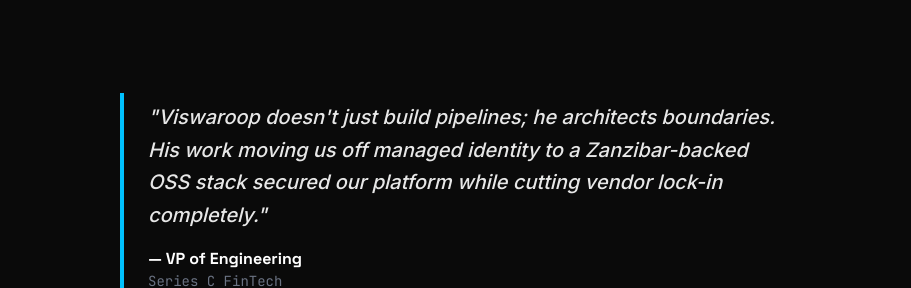
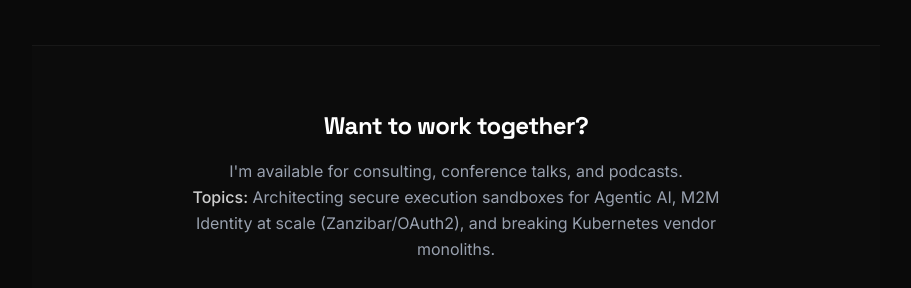
Before and after one commit to vviswaroop/vviswaroop.github.io, an Astro site: page / in a window 1280 px wide. Shown: the part 4468-4756 px from the top of the page, without its empty margins (184-1095 px from the left). Built offline with nearby package versions, Linux system fonts and the light colour scheme; Astro itself is replaced by a stand-in of ours.

Commit message:
feat: implement homepage sandbox simulation and final polish (#39)
* feat: polish spacing, footer text, and add testimonial

* feat: implement homepage sandbox simulation and final polish

* feat: remove testimonial reviews from homepage bottom

---------

Co-authored-by: Viswaroop Vadlamudi <viswaroopvadlamudi@Viswaroops-MacBook-Air.local>

```diff
--- a/src/pages/index.astro
+++ b/src/pages/index.astro
@@ -203,18 +203,7 @@
   <section class="max-w-4xl mx-auto px-6 lg:px-0">
     <Newsletter />
   </section>
-  <!-- Testimonial -->
-  <section class="max-w-4xl mx-auto py-12 px-6 lg:px-0">
-    <figure class="mx-auto max-w-2xl border-l-4 border-accent pl-6 py-2">
-      <blockquote class="text-xl italic font-medium text-white/90 leading-relaxed mb-4">
-        "Viswaroop doesn't just build pipelines; he architects boundaries. His work moving us off managed identity to a Zanzibar-backed OSS stack secured our platform while cutting vendor lock-in completely."
-      </blockquote>
-      <figcaption class="flex flex-col">
-        <span class="font-heading font-bold text-white">— VP of Engineering</span>
-        <span class="text-sm font-mono text-gray-500">Series C FinTech</span>
-      </figcaption>
-    </figure>
-  </section>
+
 
   <!-- Open Source / Social -->
   <section class="py-16 border-t border-white/5 text-center mt-12 bg-surface/20">
```
